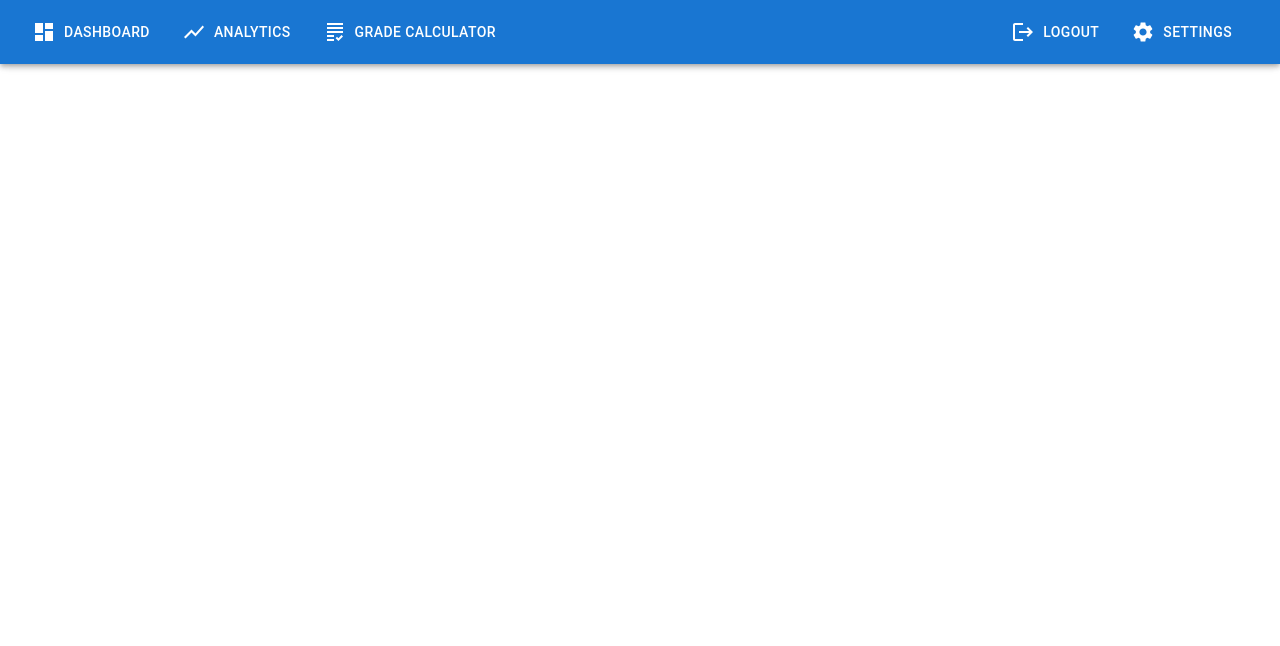
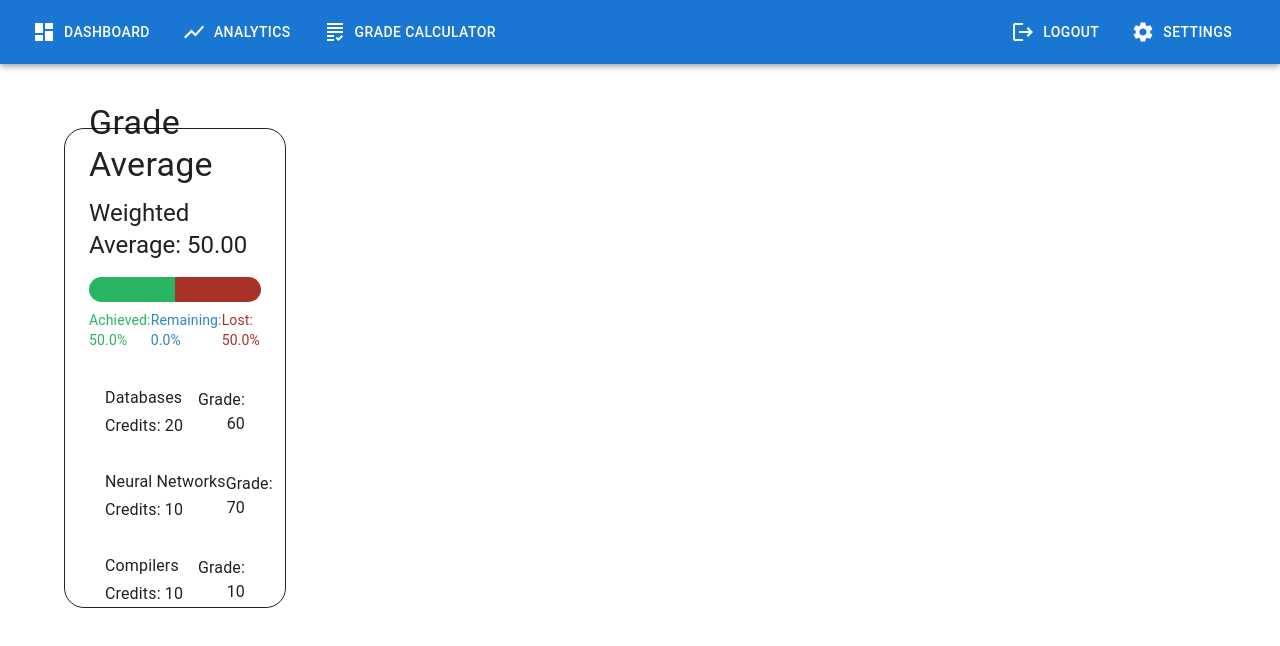
Before and after one commit to SWE2024/hacksussex-2025, a React (Vite) app in the folder frontend/: page /dashboard in a window 1280 px wide. Shown: the top 646 px of the page. Built offline with nearby package versions, Linux system fonts and the light colour scheme.

Commit message:
added grade average on the dashboard

```diff
--- a/frontend/src/pages/DashBoard.tsx
+++ b/frontend/src/pages/DashBoard.tsx
@@ -1,15 +1,30 @@
 import React, { useState } from "react";
 import { useNavigate } from "react-router-dom";
-import { Box, Typography, Button, TextField, MenuItem, Divider, Card } from "@mui/material";
+import { Box, Typography, Button, TextField, MenuItem, Divider, Card, Grid } from "@mui/material";
 import { Navbar } from "../components/NavBar";
+import GradeAvg from "../components/GradeAvg";
 
 
 export const DashBoard = () =>{
 
     return (
-        <Box display="flex" flexDirection="column" alignItems="center" justifyContent="center" height="100vh">
+        <Box sx={{ width: "100%", padding: 3 }}>
+        <Grid container spacing={3}>
+          <Grid item xs={12} md={6}>
+            <Box display="flex" flexDirection="column" alignItems="center" justifyContent="center" height="100vh">
+              <Box display="flex" justifyContent="space-between" width="100%">
+                <Grid item xs={12} md={6} xl={12} alignContent={"center"} padding={5}>
+                    <GradeAvg/>
+                </Grid>
+              </Box>
+                      <Box display="flex" flexDirection="column" alignItems="center" justifyContent="center" height="100vh">
+                        <Box display="flex" justifyContent="space-between" width="100%">
+                      </Box>
+                </Box>
+            </Box>
+          </Grid>
+        </Grid>
 
-
-        </Box>
+      </Box>
     );
 };
```
